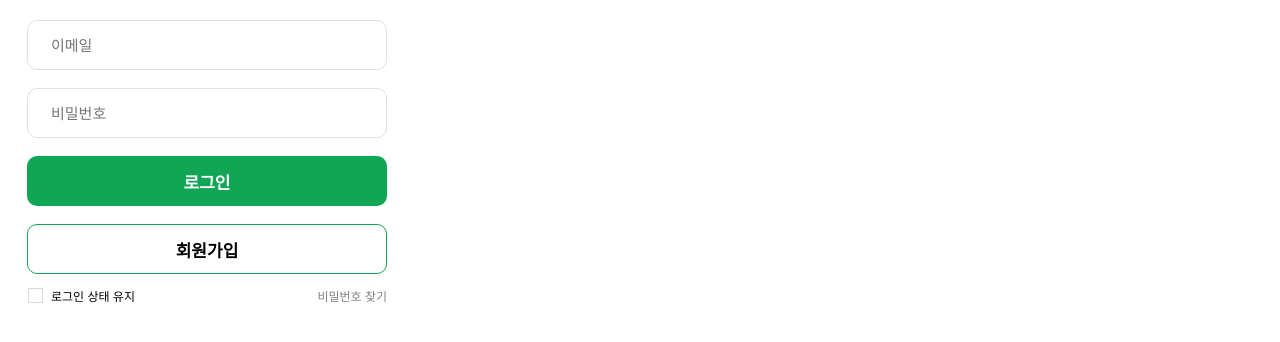
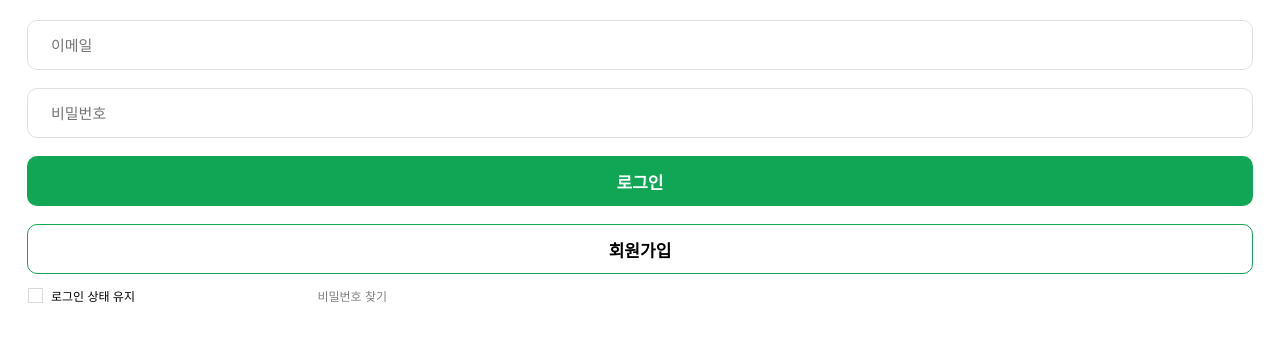
Before and after one commit to nanugi/nanugi-web, a React (Create React App) app: page / in a window 1280 px wide. Shown: the top 342 px of the page. Built offline with nearby package versions, Linux system fonts and the light colour scheme.

Commit message:
fix signup input form's & button's width to 100%

```diff
--- a/src/pages/common.ts
+++ b/src/pages/common.ts
@@ -15,7 +15,7 @@ export const Input = styled.input`
 
   padding-left: 23px;
 
-  width: 360px;
+  width: 100%;
   height: 50px;
 
   font-size: 15px;
@@ -35,7 +35,7 @@ export const Button = styled.button`
   border: none;
   border-radius: 10px;
 
-  width: 360px;
+  width: 100%;
   height: 50px;
 
   font-size: 17px;
```
